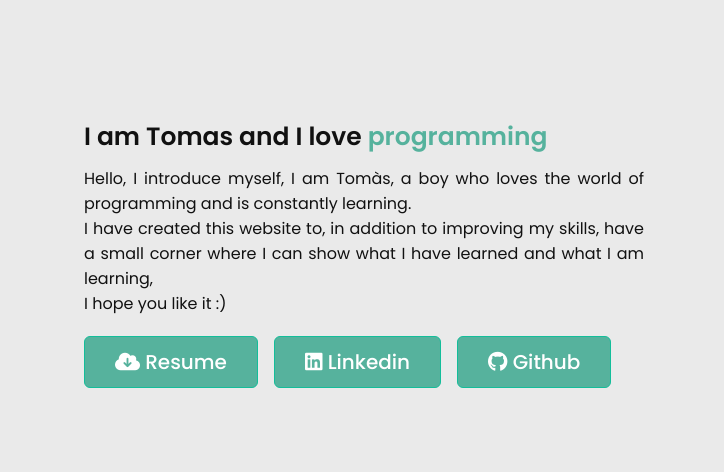
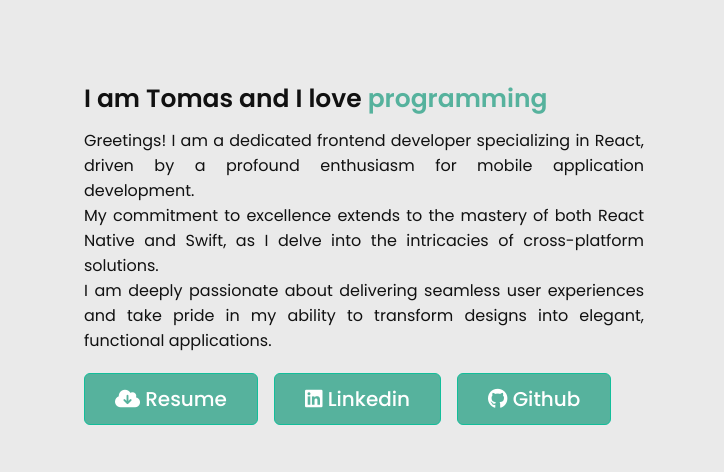
Before and after one commit to tomastormol/tormol, a plain HTML site: page index.html in a window 1280 px wide. Shown: the part 971-1443 px from the top of the page, 556-1280 px from the left. Drawn offline with nearby package versions, Linux system fonts and the light colour scheme.

Commit message:
Changed About me

```diff
--- a/index.html
+++ b/index.html
@@ -69,19 +69,19 @@
                 <div class="column right">
                     <div class="text">I am Tomas and I love <span>programming</span></div>
                     <p>
-                        Hello, I introduce myself, I am Tomàs, a boy who loves the world of programming and is
-                        constantly learning. <br>
-                        I have created this website to, in addition to improving my skills, have a small corner where I
-                        can show
-                        what I have learned and what I am learning, <br>
-                        I hope you like it :)
+                        Greetings! I am a dedicated frontend developer specializing in React, driven by a profound
+                        enthusiasm for mobile application development.</br>My commitment to excellence extends to the
+                        mastery of both React Native and Swift, as I delve into the intricacies of cross-platform
+                        solutions. </br>I am deeply passionate about delivering seamless user experiences and take pride
+                        in my ability to transform designs into elegant, functional applications.
                     </p>
                     <div class="buttons">
                         <a download="" href="assets/pdf/Resume-Tomas-Tortosa-Molto.pdf" target="_blank"><i
                                 class="fas fa-cloud-download-alt"></i> Resume</a>
                         <a download="" href="https://www.linkedin.com/in/tomas-tortosa-molto/" target="_blank"><i
                                 class="fab fa-linkedin"></i> Linkedin</a>
-                        <a download="" href="https://github.com/tomastormol" target="_blank"><i class="fab fa-github"></i>
+                        <a download="" href="https://github.com/tomastormol" target="_blank"><i
+                                class="fab fa-github"></i>
                             Github</a>
                     </div>
                 </div>
```
Also changed, not shown: 1 other file.
